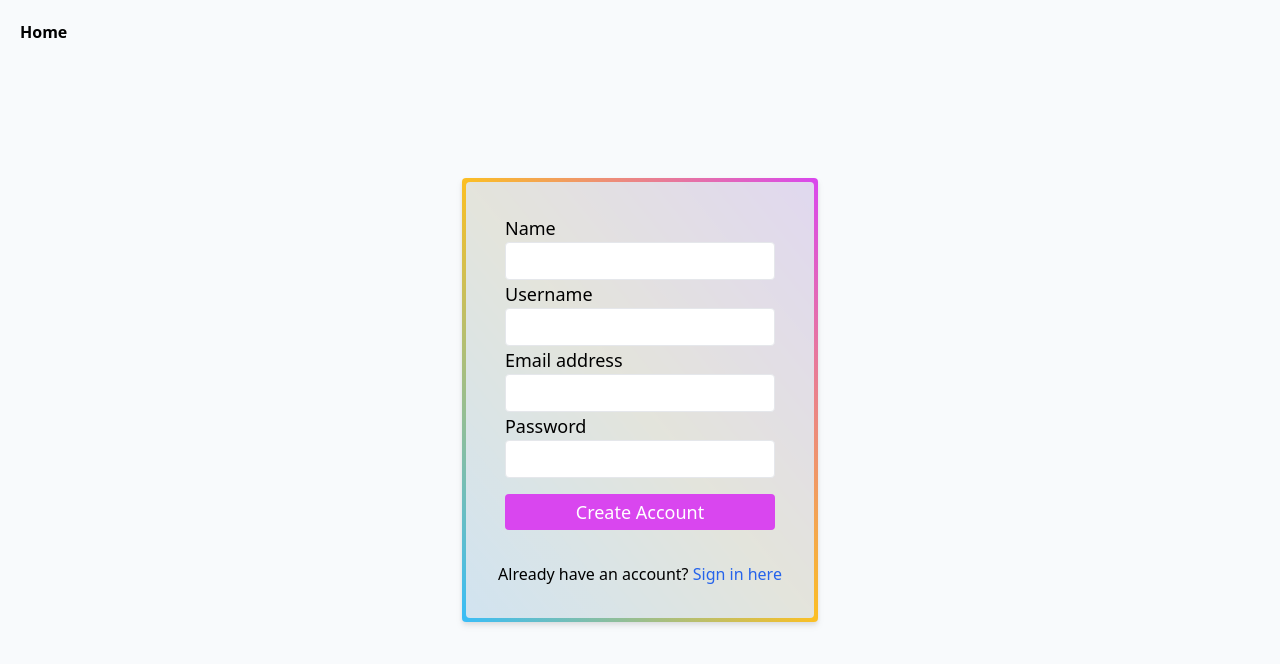
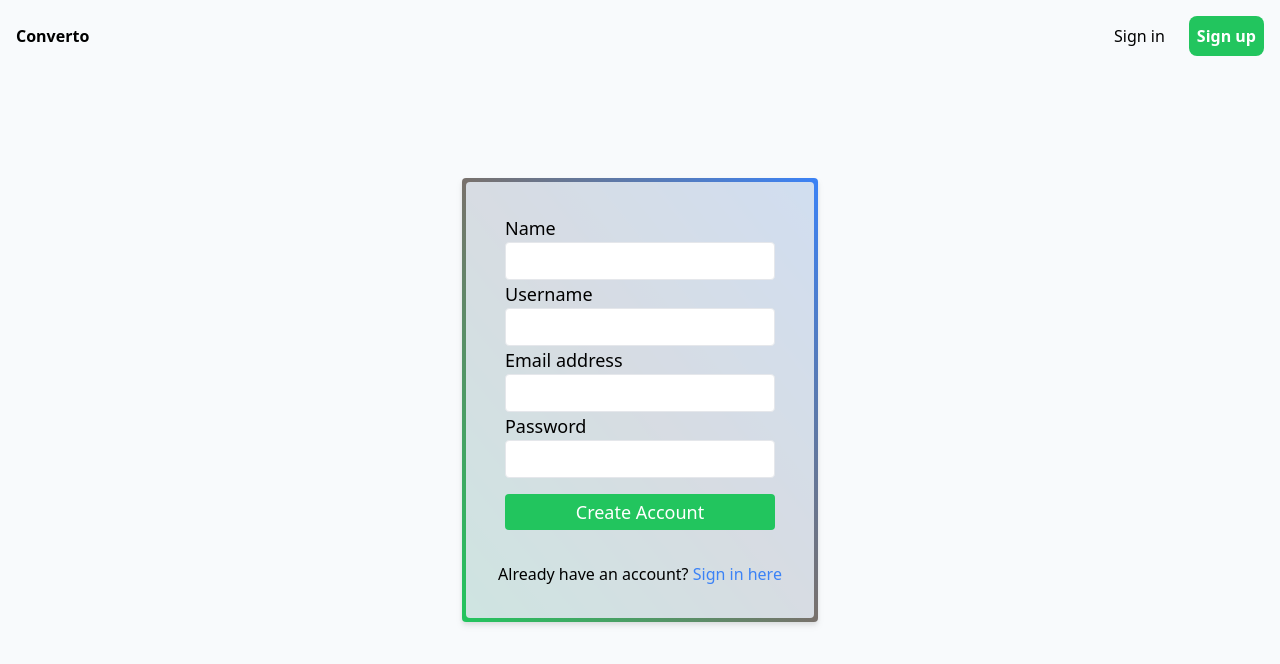
Before and after one commit to philippemalo/Converto, a Vue app in the folder View/: page /register in a window 1280 px wide. Shown: the top 664 px of the page. Built offline with nearby package versions, Linux system fonts and the light colour scheme; no server answers.

Commit message:
wip: Converto navbar
This is the first commit of the Converto project.

Converto aims to be a website where landscape architects can share their work.

I'm building this project on top of the model-view-controller style app template that I recently created.

```diff
--- a/View/index.html
+++ b/View/index.html
@@ -4,7 +4,7 @@
     <meta charset="UTF-8" />
     <link rel="icon" type="image/svg+xml" href="/vite.svg" />
     <meta name="viewport" content="width=device-width, initial-scale=1.0" />
-    <title>MVC-TEMPLATE</title>
+    <title>Converto</title>
   </head>
   <body>
     <div id="app"></div>
--- a/View/src/App.vue
+++ b/View/src/App.vue
@@ -1,17 +1,9 @@
 <script setup lang="ts">
-import { signout, session } from "./services/api";
+import Navbar from "./components/Navbar.vue";
+import { session } from "./services/api";
 import { useAuthStore } from "./stores/auth";
 
 const authStore = useAuthStore();
-
-const logout = async () => {
-  const response = await signout();
-  if (response.status !== 200) {
-    console.log("Logout failed");
-    return;
-  }
-  authStore.setUser(null);
-};
 
 const checkSession = async () => {
   const response = await session();
@@ -22,18 +14,7 @@ checkSession();
 </script>
 
 <template>
-  <router-link
-    class="absolute top-5 left-5 font-bold hover:underline z-10"
-    to="/"
-    >Home</router-link
-  >
-  <button
-    v-if="authStore.isAuthenticated"
-    @click="logout"
-    class="absolute top-5 right-5 font-bold hover:underline z-10"
-  >
-    Logout
-  </button>
+  <navbar />
   <div class="grid w-screen h-screen place-items-center bg-slate-50">
     <router-view />
   </div>
--- a/View/src/components/ColorfulContainer.vue
+++ b/View/src/components/ColorfulContainer.vue
@@ -1,6 +1,6 @@
 <template>
   <div
-    class="transition p-1 m-4 rounded bg-gradient-to-tr from-sky-400 via-amber-400 to-fuchsia-500 drop-shadow-md"
+    class="transition p-1 m-4 rounded bg-gradient-to-tr from-green-500 via-stone-500 to-blue-500 drop-shadow-md"
   >
     <div
       class="p-8 rounded bg-slate-200 bg-opacity-90 flex flex-col justify-center items-center"
--- /dev/null
+++ b/View/src/components/Navbar.vue
@@ -0,0 +1,74 @@
+<script lang="ts" setup>
+import { signout } from "../services/api";
+import { useAuthStore } from "../stores/auth";
+import { reactive } from "vue";
+
+const state = reactive({ showAviMenu: false });
+
+const authStore = useAuthStore();
+
+const logout = async () => {
+  const response = await signout();
+  if (response.status !== 200) {
+    console.log("Logout failed");
+    return;
+  }
+  authStore.setUser(null);
+  state.showAviMenu = false;
+};
+</script>
+
+<template>
+  <div class="absolute top-0 p-4 flex flex-row w-screen justify-between">
+    <nav
+      id="site-nav-desktop"
+      class="flex flex-row items-center justify-center"
+    >
+      <router-link class="font-bold hover:underline z-10" to="/"
+        >Converto</router-link
+      >
+    </nav>
+
+    <div
+      id="nav-actions"
+      class="flex flex-row"
+      @mouseleave="state.showAviMenu = false"
+    >
+      <!-- Show this div if not authenticated -->
+      <div
+        id="loggedout-actions"
+        v-if="!authStore.isAuthenticated"
+        class="flex gap-4"
+      >
+        <router-link to="/login" class="p-2"> Sign in </router-link>
+        <router-link
+          to="/register"
+          class="p-2 text-white font-semibold rounded-lg bg-green-500 transition duration-300 hover:bg-green-200"
+        >
+          Sign up
+        </router-link>
+      </div>
+
+      <!-- show this  div is authenticated -->
+      <div id="loggedin-actions" v-if="authStore.isAuthenticated">
+        <div @mouseenter="state.showAviMenu = true">
+          <router-link
+            :to="authStore.getUser!.username"
+            class="flex items-center justify-center rounded-full border font-bold w-10 h-10 bg-green-500 text-white"
+            >{{ authStore.getUser!.username.charAt(0) }}</router-link
+          >
+        </div>
+
+        <div
+          v-show="state.showAviMenu"
+          class="flex flex-col absolute right-5 bg-white p-4 rounded-lg shadow-lg"
+        >
+          <router-link :to="authStore.getUser!.username" class="hover:underline"
+            >Profile</router-link
+          >
+          <button @click="logout" class="hover:underline">Sign Out</button>
+        </div>
+      </div>
+    </div>
+  </div>
+</template>
--- a/View/src/views/Home.vue
+++ b/View/src/views/Home.vue
@@ -1,81 +1,9 @@
 <script setup lang="ts">
 import ColorfulContainer from "../components/ColorfulContainer.vue";
-import { useAuthStore } from "../stores/auth";
-
-const authStore = useAuthStore();
-
-const items = [
-  {
-    name: "Vite",
-    url: "https://vitejs.dev/",
-  },
-  {
-    name: "Vue",
-    url: "https://vuejs.org/",
-  },
-  {
-    name: "Tailwind",
-    url: "https://tailwindcss.com/",
-  },
-  {
-    name: "Typescript",
-    url: "https://www.typescriptlang.org/",
-  },
-  {
-    name: "Nodejs",
-    url: "https://nodejs.org/en/",
-  },
-  {
-    name: "Prisma",
-    url: "https://www.prisma.io/",
-  },
-  {
-    name: "MongoDB",
-    url: "https://www.mongodb.com/",
-  },
-  {
-    name: "Docker",
-    url: "https://www.docker.com/",
-  },
-];
 </script>
 
 <template>
   <ColorfulContainer>
-    <div class="font-bold text-2xl">MVC-TEMPLATE</div>
-    <ul
-      class="p-4 flex flex-row flex-wrap gap-3 text-lg hover:a font-light justify-center items-center"
-    >
-      <li class="hover:text-orange-600" v-for="item in items">
-        <a :href="item.url" target="_blank">{{ item.name }}</a>
-      </li>
-    </ul>
-    <div class="text-sm font-light">
-      <a href="https://github.com/philippemalo" target="_blank">
-        By Philippe Malo
-      </a>
-    </div>
-    <div v-if="!authStore.isAuthenticated" class="flex gap-4">
-      <router-link
-        to="/login"
-        class="p-2 mt-4 rounded border border-slate-900 bg-slate-400 transition duration-300 hover:bg-slate-200 hover:scale-105"
-      >
-        Sign in
-      </router-link>
-      <router-link
-        to="/register"
-        class="p-2 mt-4 rounded border border-slate-900 bg-slate-400 transition duration-300 hover:bg-slate-200 hover:scale-105"
-      >
-        Sign up
-      </router-link>
-    </div>
-    <div v-if="authStore.isAuthenticated">
-      <div class="text-lg font-light mt-4">
-        Welcome
-        <router-link :to="authStore.getUser!.username">{{
-          authStore.getUser!.username
-        }}</router-link>
-      </div>
-    </div>
+    <div class="font-bold text-2xl">Home page</div>
   </ColorfulContainer>
 </template>
--- a/View/src/views/Login.vue
+++ b/View/src/views/Login.vue
@@ -76,15 +76,15 @@ addEventListener("keydown", (e) => {
       />
       <input
         id="login-btn"
-        class="bg-fuchsia-500 my-4 p-1 rounded text-white transition cursor-pointer hover:scale-105"
+        class="bg-green-500 my-4 p-1 rounded text-white transition cursor-pointer hover:scale-105"
         type="button"
-        value="Sign in"
+        value="Sign In"
         @click="login"
       />
     </form>
     <div class="mt-4">
       Don't have an account?
-      <router-link class="text-blue-600" to="/register"
+      <router-link class="text-blue-500" to="/register"
         >Register here</router-link
       >
     </div>
--- a/View/src/views/Profile.vue
+++ b/View/src/views/Profile.vue
@@ -11,6 +11,7 @@ const userInfo = ref({ name: "", username: "", owner: false });
 onBeforeMount(async () => {
   await user(window.location.pathname.slice(1))
     .then((res) => {
+      console.log(res);
       if (res.status === 404) {
         router.replace("/notfound");
       }
@@ -18,7 +19,7 @@ onBeforeMount(async () => {
       userInfo.value = {
         name: res.data.name,
         username: res.data.username,
-        owner: authStore.getUser!.username === res.data.username,
+        owner: authStore?.getUser?.username === res.data.username,
       };
     })
     .catch((err) => {
--- a/View/src/views/Register.vue
+++ b/View/src/views/Register.vue
@@ -90,7 +90,7 @@ addEventListener("keydown", (e) => {
         name="password"
       />
       <input
-        class="bg-fuchsia-500 my-4 p-1 rounded text-white transition cursor-pointer hover:scale-105"
+        class="bg-green-500 my-4 p-1 rounded text-white transition cursor-pointer hover:scale-105"
         type="button"
         value="Create Account"
         @click="register"
@@ -98,7 +98,7 @@ addEventListener("keydown", (e) => {
     </form>
     <div class="mt-4">
       Already have an account?
-      <router-link class="text-blue-600" to="/login">Sign in here</router-link>
+      <router-link class="text-blue-500" to="/login">Sign in here</router-link>
     </div>
   </ColorfulContainer>
 </template>
```
Also changed, not shown: 1 other file (tests, documents, lock files or other folders).
